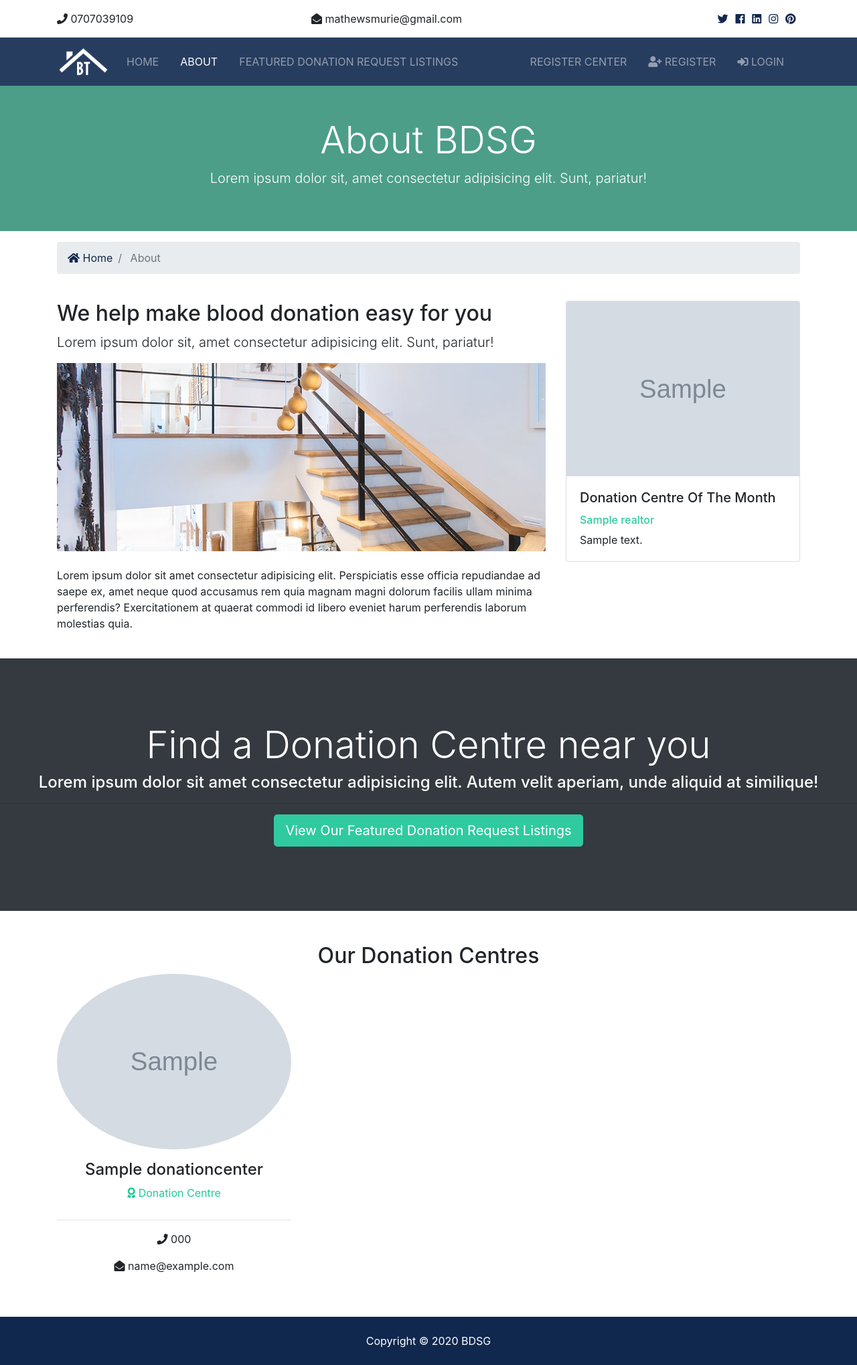
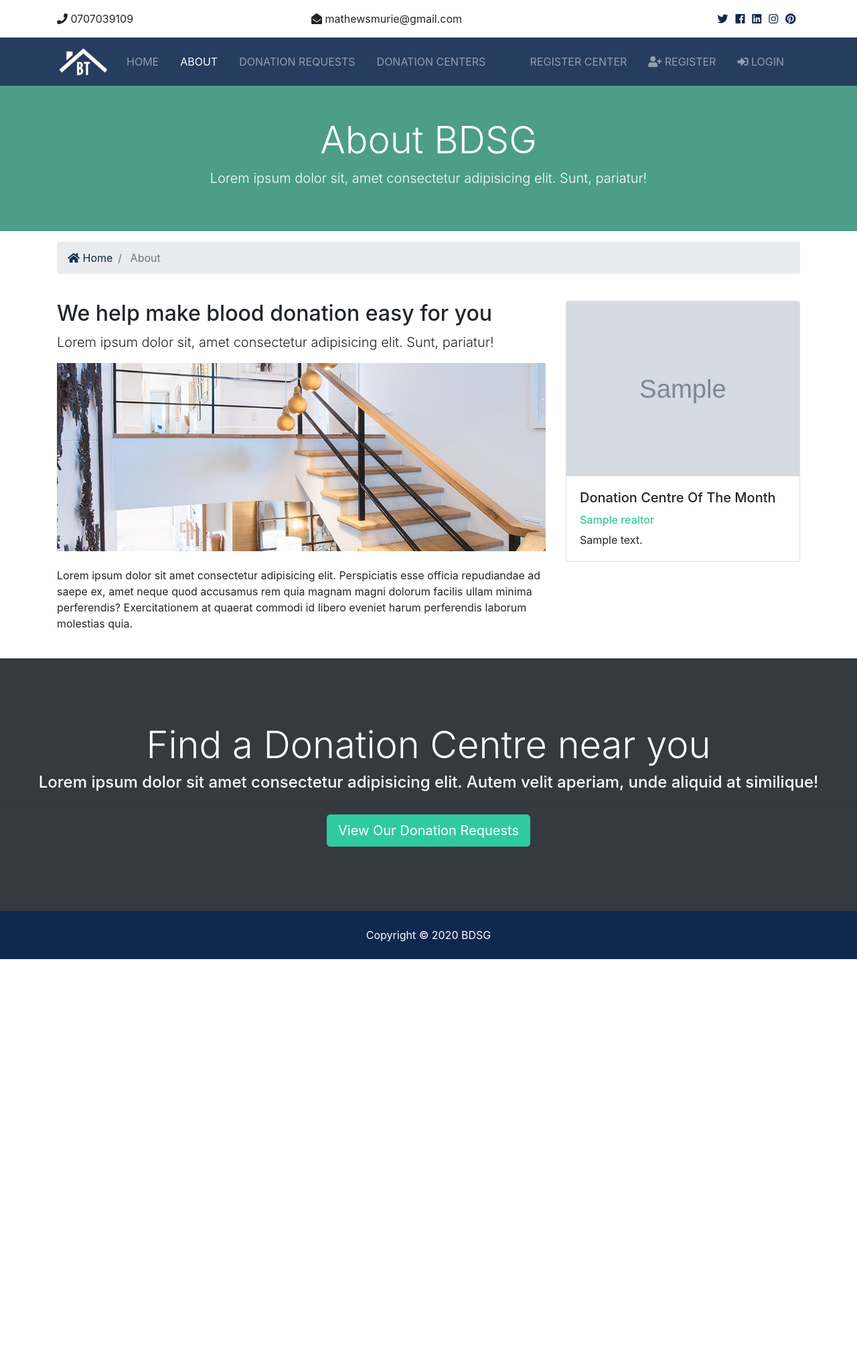
Before and after one commit to mathewsmurie8/bdsg_project, a Django app: page /about in a window 1280 px wide. Shown: the whole page at 67% size. After the commit the page ends 1432 px from the top, so only its background shows below. Run offline with Django 3.2, Linux system fonts and the light colour scheme; tables that the repository leaves empty hold one stand-in row (values such as "Sample post"); grey boxes marked "Sample" are stand-in pictures; some libraries are stand-ins or nearby versions.

Commit message:
Move donation pages to it's own top nav menu entry

```diff
--- a/donations/urls.py
+++ b/donations/urls.py
@@ -5,4 +5,5 @@ from . import views
 urlpatterns = [
     path('', views.index, name='donations'),
     path('register_donation_center', views.register_donation_center, name='register_donation_center'),
+    path('centers', views.centers, name='centers'),
 ]
--- a/templates/pages/about.html
+++ b/templates/pages/about.html
@@ -66,34 +66,7 @@
     <h2 class="display-4">Find a Donation Centre near you</h2>
     <h4>Lorem ipsum dolor sit amet consectetur adipisicing elit. Autem velit aperiam, unde aliquid at similique!</h4>
     <hr>
-    <a href="{% url 'listings' %}" class="btn btn-secondary text-white btn-lg">View Our Featured Donation Request Listings</a>
+    <a href="{% url 'listings' %}" class="btn btn-secondary text-white btn-lg">View Our Donation Requests</a>
   </section>
 
-  <!-- Team -->
-  <section id="team" class="py-5">
-    <div class="container">
-      <h2 class="text-center">Our Donation Centres</h2>
-      <div class="row text-center">
-        {% if realtors %}
-          {% for realtor in realtors %}
-          <div class="col-md-4">
-              <img src="{{ realtor.photo.url }}" alt="" class="rounded-circle mb-3">
-              <h4>{{ realtor.name }}</h4>
-              <p class="text-success">
-                <i class="fas fa-award text-success mb-3"></i> Donation Centre</p>
-              <hr>
-              <p>
-                <i class="fas fa-phone"></i> {{ realtor.phone }}</p>
-              <p>
-                <i class="fas fa-envelope-open"></i> {{ realtor.email }}</p>
-            </div>
-          {% endfor %}
-        {% else %}
-          <div class="col-md-12">
-            <p>No Donation Centres Available</p>
-          </div>
-        {% endif %}
-      </div>
-    </div>
-  </section>
 {% endblock %}
--- a/templates/partials/_navbar.html
+++ b/templates/partials/_navbar.html
@@ -35,7 +35,16 @@
               class="nav-item mr-3"
             {% endif %}
           >
-            <a class="nav-link" href="{% url 'listings' %}">Featured Donation Request Listings</a>
+            <a class="nav-link" href="{% url 'listings' %}">Donation Requests</a>
+          </li>
+          <li
+            {% if 'centers' in request.path %}
+              class="nav-item active mr-3"
+            {% else %}
+              class="nav-item mr-3"
+            {% endif %}
+          >
+            <a class="nav-link" href="{% url 'centers' %}">Donation Centers</a>
           </li>
         </ul>
 
```
Also changed, not shown: donations/views.py (+10 -0 lines), templates/pages/centers.html (added, +50 -0 lines).
